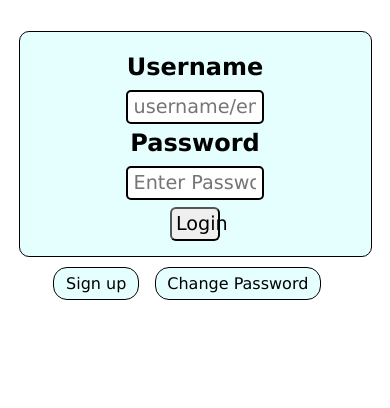
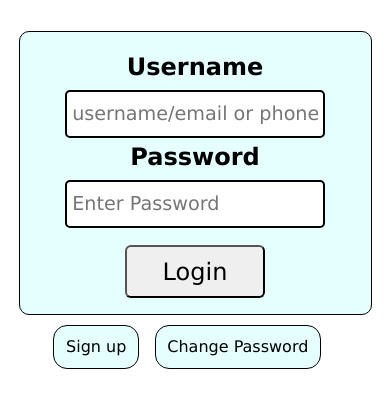
Before and after one commit to jhaabhiiishek/tribe, a React (Create React App) app: page / in a window 390 px wide. Shown: the top 408 px of the page. Built offline with nearby package versions, Linux system fonts and the light colour scheme.

Commit message:
comment-ui-improvs

```diff
--- a/src/App.css
+++ b/src/App.css
@@ -955,6 +955,20 @@
 		width: 25%;
 	}
 }
+
+@media screen and (max-width:500px){
+	.forms>div>input, .forms>input {
+		width: 70%;
+		padding: 3% 1.5%;
+	}
+	.forms>button,.forms>div>button{
+		font-size: x-large;
+		padding: 3% 1.5%;
+		margin-top: 5%;
+		width: 40%;
+	}
+}
+
 @media screen and (max-width:799px){
 	.forms{
 		width: 90% !important;
--- a/src/component/app.jsx
+++ b/src/component/app.jsx
@@ -358,8 +358,8 @@ function App() {
                     {formType===''?(''):(<Form type={formType}/>)}
                     <Form type="login"/>
                     <div style={{display:'flex',flexDirection:'row',justifyContent:"center"}}>
-                      <a onClick={()=>setEmailVerified(false)} style={{border:" 1px solid black",backgroundColor: "rgba(0,255,255,0.1)",marginTop: "2.5%",borderRadius:"14px",marginRight: "4%",padding: "1.5% 3%"}}>Sign up</a>
-                      <a onClick={(e)=>handleChangeClick(e)} style={{border:" 1px solid black",backgroundColor: "rgba(0,255,255,0.1)",marginTop: "2.5%",borderRadius:"14px",marginRight: "4%",padding: "1.5% 3%"}}>Change Password</a>
+                      <a onClick={()=>setEmailVerified(false)} style={{border:" 1px solid black",backgroundColor: "rgba(0,255,255,0.1)",marginTop: "2.5%",borderRadius:"14px",marginRight: "4%",padding: "3% 3%"}}>Sign up</a>
+                      <a onClick={(e)=>handleChangeClick(e)} style={{border:" 1px solid black",backgroundColor: "rgba(0,255,255,0.1)",marginTop: "2.5%",borderRadius:"14px",marginRight: "4%",padding: "3% 3%"}}>Change Password</a>
                     </div>
                   </div>
                 )
```
